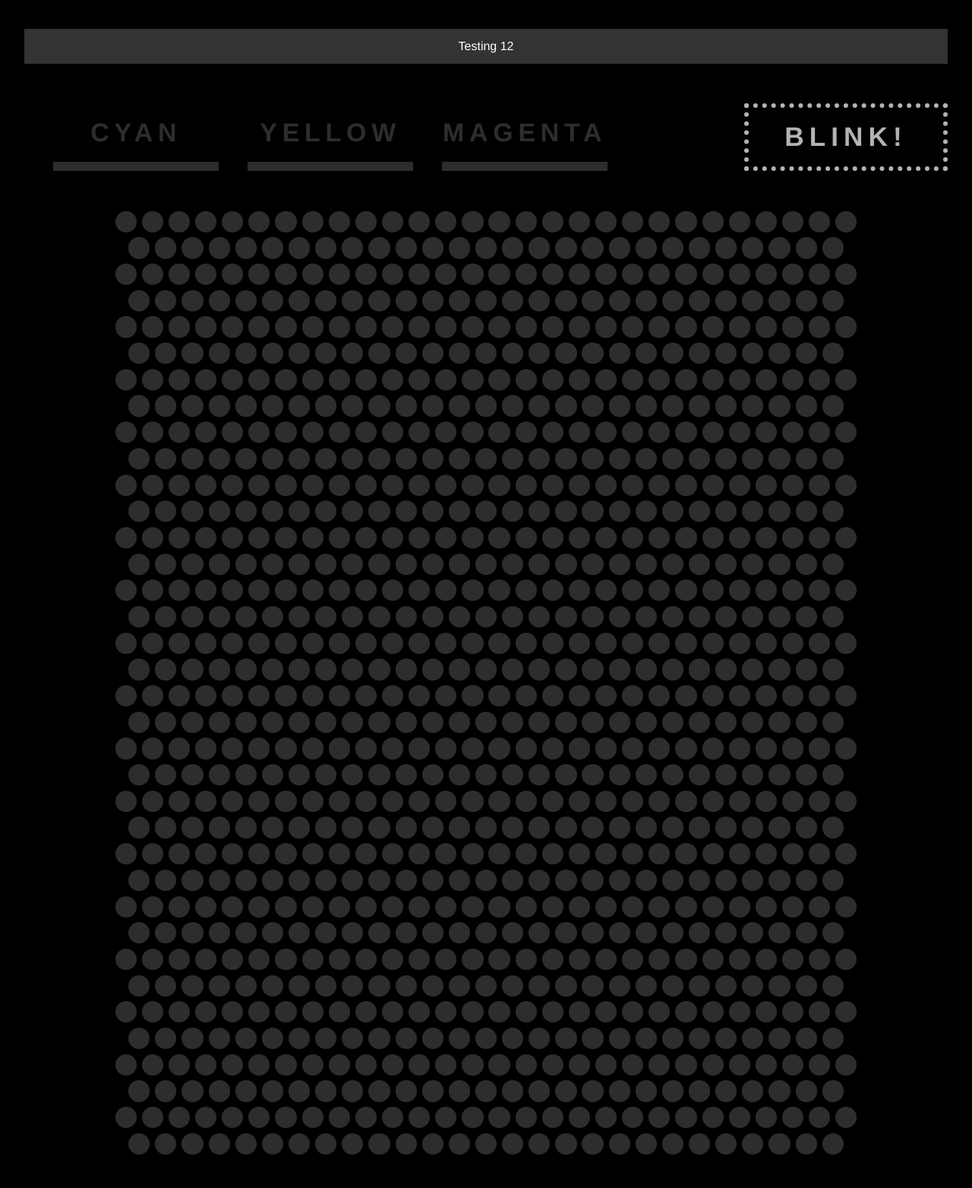
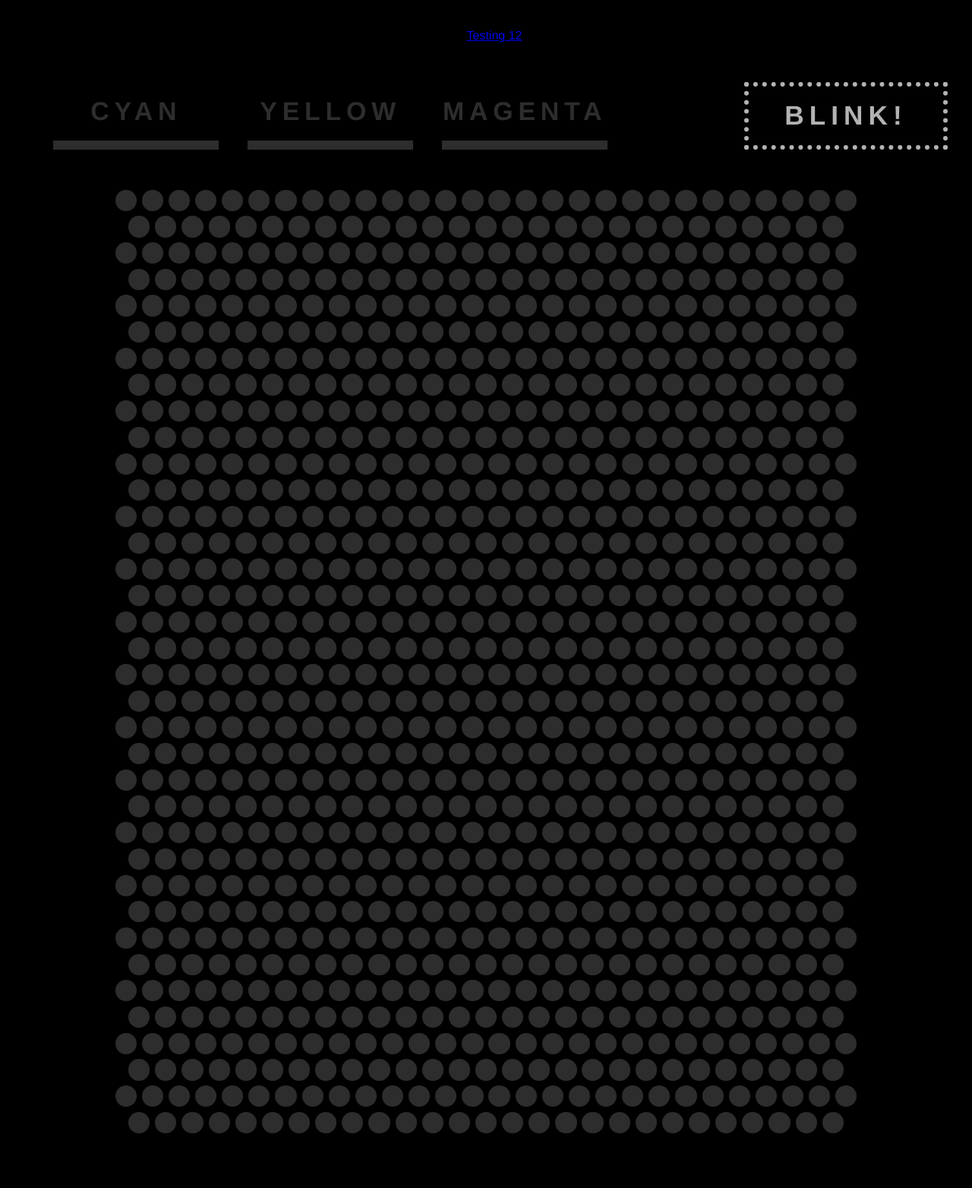
Before and after one commit to ahshra/ahshra.github.io, a Jekyll site: the page built from Javascript_Blink_Project/index.html, in a window 1280 px wide. Shown: the whole page at 76% size. Built offline with Jekyll 4.4.1, drawn with Linux system fonts in a browser that asks for light colours; nearby versions of some CDN libraries; after the commit the page ends 1536 px from its top, so only the background shows below that.

Commit message:
Update styles.css

```diff
--- a/Javascript_Blink_Project/css/styles.css
+++ b/Javascript_Blink_Project/css/styles.css
@@ -7,22 +7,6 @@ body {
   margin: 3vw auto;
   width: 95vw;
   min-width: 400px;
-}
-
-li {
-    list-style-type: none;
-    margin: 0;
-    padding: 0;
-    overflow: hidden;
-    background-color: #333;
-}
-
-li a {
-    display: block;
-    color: white;
-    text-align: center;
-    padding: 14px 16px;
-    text-decoration: none;
 }
 
 .box {
```
